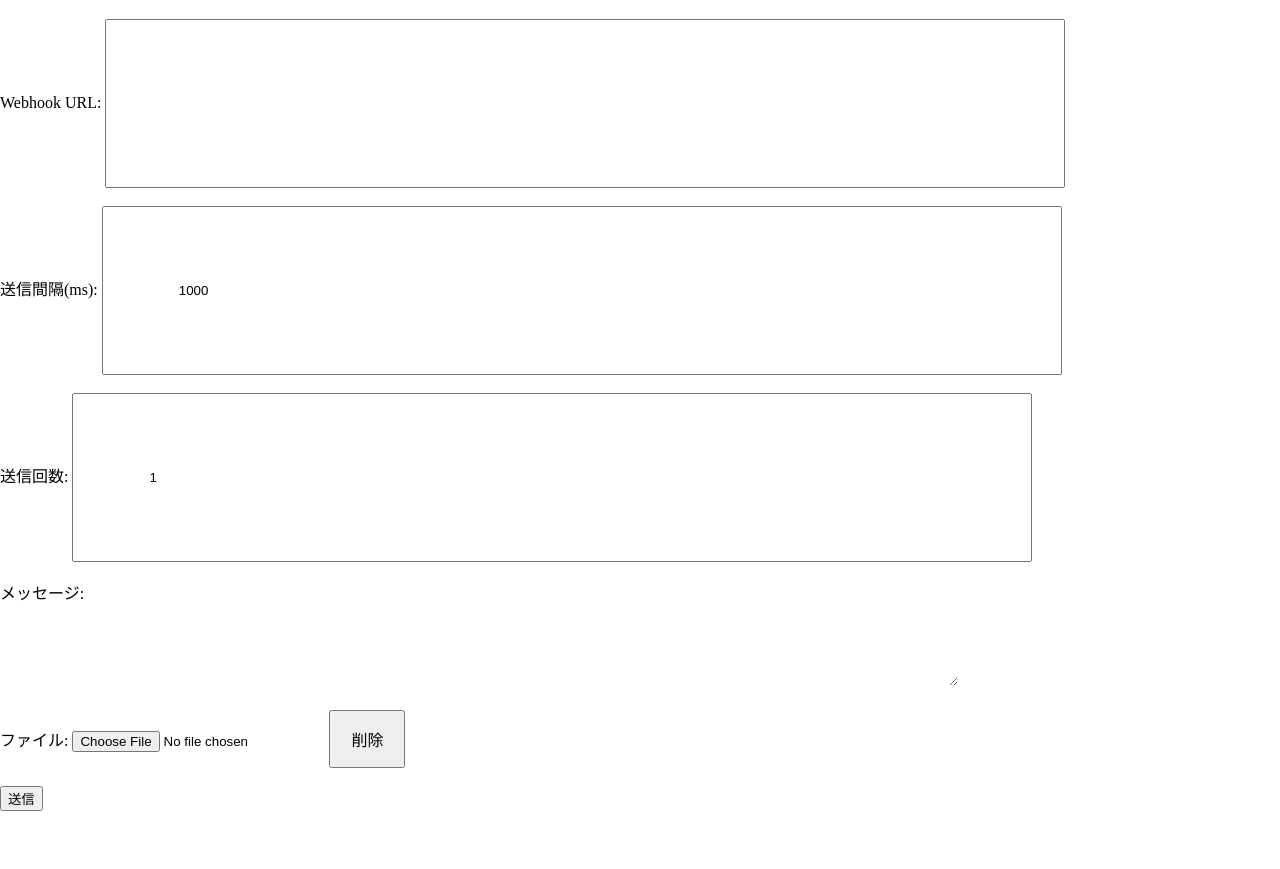
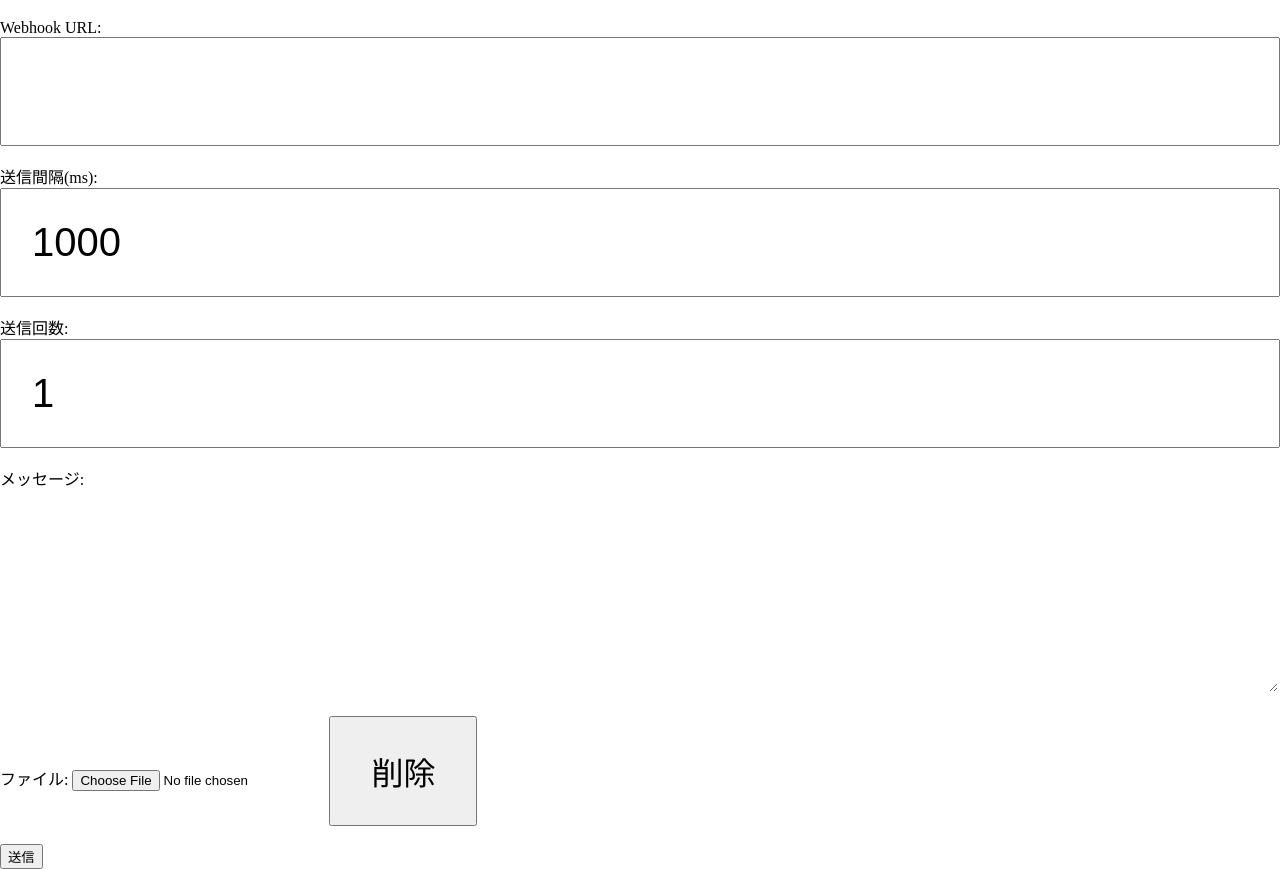
Before and after one commit to otoneko1102/discord-webhook-sender, a plain HTML site: page index.html in a window 1280 px wide. Shown: the part 61-930 px from the top of the page. Before the commit the page ends 872 px from the top, so only its background shows below. Drawn offline with Linux system fonts and the light colour scheme.

Commit message:
Update style.css

```diff
--- a/style.css
+++ b/style.css
@@ -9,16 +9,17 @@ body {
 
 input[type="text"],
 input[type="number"],
-
 textarea {
-    width: 75%;
-    padding: 75px;
+    width: 100%;
+    padding: 30px;
     box-sizing: border-box;
+    font-size: 40px;
 }
 
-button {
-    padding: 15px 20px;
-    font-size: 16px;
+button,
+button.outlined {
+    padding: 30px 40px;
+    font-size: 32px;
     box-sizing: border-box;
 }
 
```
